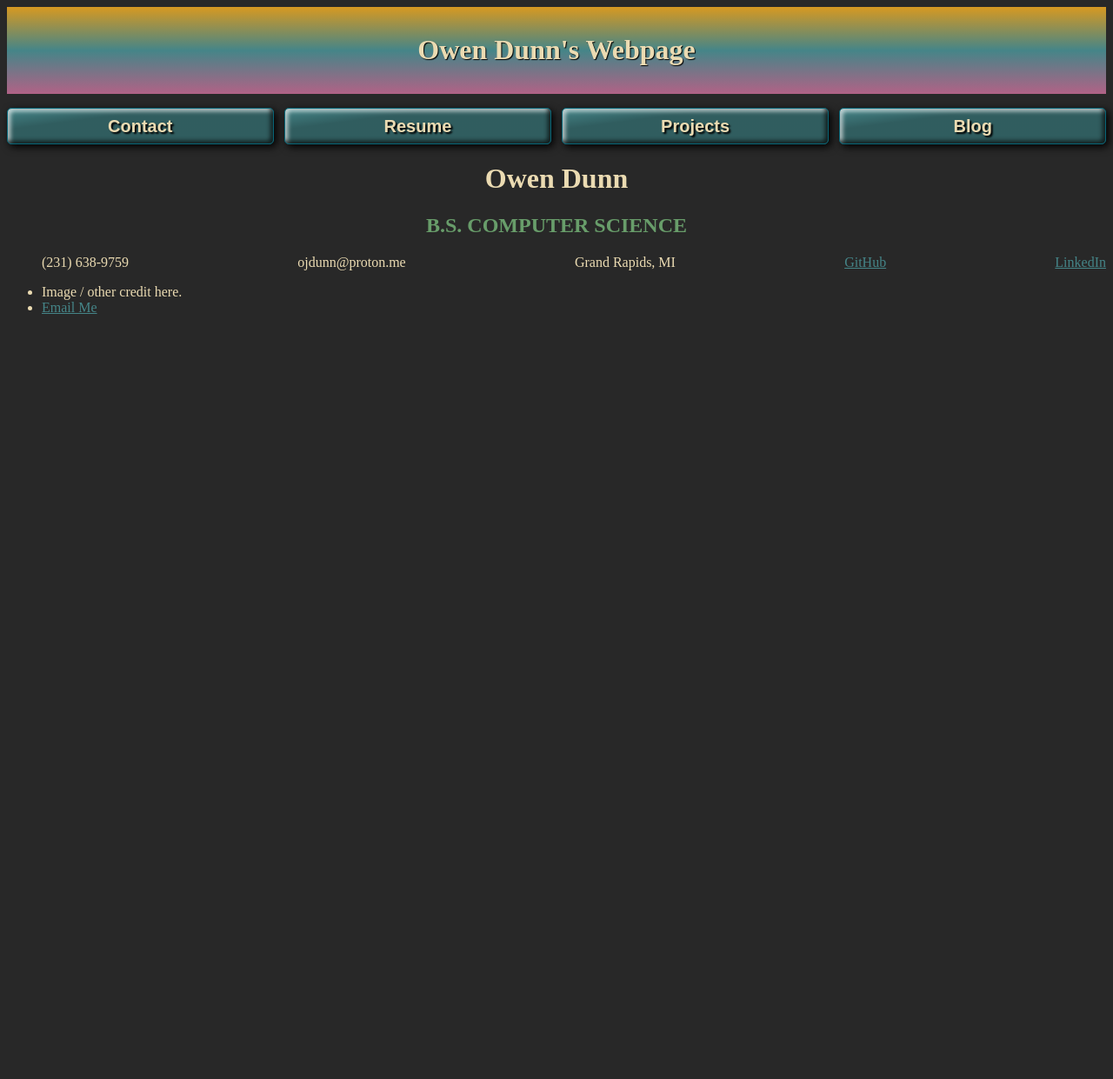
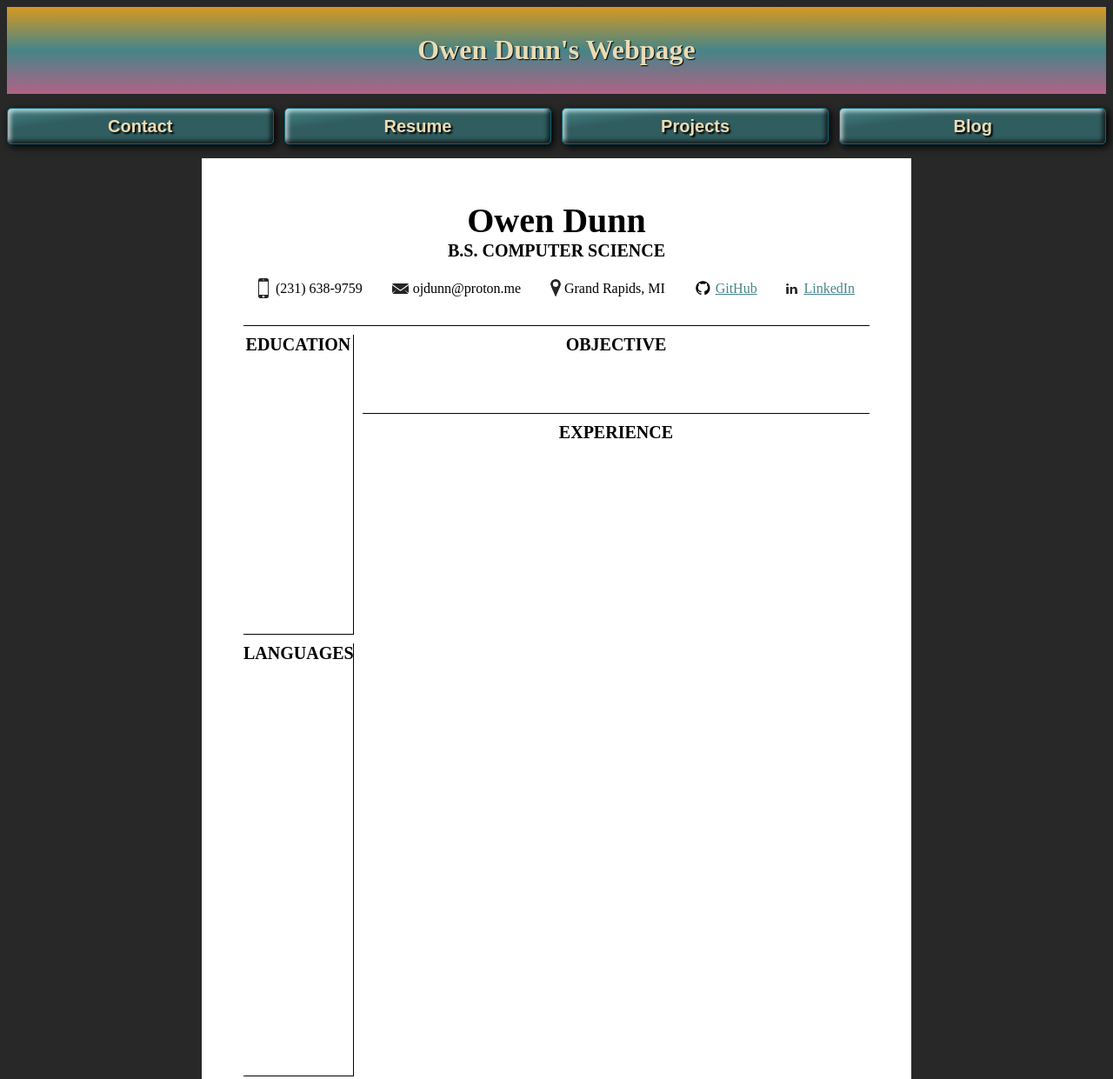
Before and after one commit to ojdunn/ojdunn.github.io, a plain HTML site: page resume.html in a window 1280 px wide. Shown: the top 1241 px of the page at 87% size. Before the commit the page ends 800 px from the top, so only its background shows below. Drawn offline with Linux system fonts and the light colour scheme.

Commit message:
resume page basic layout set up; media icons used by resume added

```diff
--- a/resume.html
+++ b/resume.html
@@ -28,7 +28,8 @@
         <!-- <sidebar></sidebar> -->
 
         <!-- Resume -->
-        <main class='resume'>
+        <div class='resume'>
+            <section class='resume-p1'>
                 <div class='resume-header'>
                     <h1>Owen Dunn</h1>
                     <h2>B.S. COMPUTER SCIENCE</h2>
@@ -51,22 +52,37 @@
                     </ul>
                 </div>
                 <div class='resume-education'>
+                    <h2>EDUCATION</h2>
                 </div>
                 <div class='resume-objective'>
+                    <h2>OBJECTIVE</h2>
                 </div>
                 <div class='resume-experience'>
+                    <h2>EXPERIENCE</h2>
                 </div>
                 <div class='resume-languages'>
+                    <h2>LANGUAGES</h2>
+                </div>
+            </section>
+
+            <section class='resume-p2'>
+                <div class='resume-experience2'>
+                    <h3>BUSINESS WEBSITE WORDPRESS </h3>
                 </div>
                 <div class='resume-software'>
+                    <h2>SOFTWARE</h2>
                 </div>
                 <div class='resume-skills'>
+                    <h2>SKILLS</h2>
                 </div>
                 <div class='resume-references'>
+                    <h2>REFERENCES</h2>
                 </div>
                 <div class='resume-interests'>
+                    <h2>INTERESTS</h2>
                 </div>
-        </main>
+            </section>
+        </div>
         <!-- End Resume -->
 
         <footer>
--- a/style.css
+++ b/style.css
@@ -171,46 +171,174 @@ nav li a:active {
 
 /* || Resume */
 .resume {
+    /* display: grid; */
+    /* grid-template-columns: repeat(16, minmax(0, 1fr)); */
+    /* grid-template-rows: repeat(21, minmax(0, 1fr)); */
+    /* gap: 10px; */
+    background: white;
+    color: black;
+    /* ANCI Letter sized */
+    /* width: 8.5in; */
+    /* height: 11in; */
+    /* margin: 0.5in 0.5in; */
+    /* margin: 0; */
+    /* padding: 0; */
+    /* align-items: center; */
+    /* ANCI Letter sized (2 pages) */
+    width: 8.5in;
+    /* height: 22in; */
+    margin: 0 auto;  /* center resume in viewport */
+}
+
+section {
+    /* margin: 0 auto; */
+    /* margin: 0.5in 0.5in; */
+}
+
+.resume-p1,
+.resume-p2 {
+    display: grid;
+    grid-template-columns: repeat(16, minmax(0, 1fr));
+    grid-template-rows: repeat(21, minmax(0, 1fr));
+    gap: 10px;  /* Might make borders ugly */
+    /* ANCI Letter sized */
+    /* width: 8.5in; */
+    height: 11in;
+    margin: 0in 0.5in;
+    /* margin-top: 0.5in; */
+    margin-bottom: 0.5in;  /* Must put top margin here? conflict with nav? */
+}
+
+.resume-p1 {
+    /* margin-bottom: 10px; */
+}
+
+.resume-p2 {
+    margin-bottom: 0.5in;
+}
+
+.resume h1,
+.resume h2 {
+    margin: 0 0;
+    color: black;
+}
+
+.resume h1 {
+    font-size: 40px;
+    padding: 0;
+}
+
+.resume h2 {
+    font-size: 20px;
 }
 
 .resume ul {
     /* float: right; */
     display: flex;
     /* padding-left: 2rem; */
+    padding-left: 0;
     list-style-type: none;
     /* Flexbox */
-    justify-content: space-between;
+    justify-content: space-around;
 }
 
 .resume li {
-    /* padding-left: 2rem; */
-    background-image: url('./media/phone.ico');
-    background-position: 0 0;
-    /* background-size: 1.6rem 1.6rem; */
+    padding-left: 1.25rem;
+    background-position: 0 50%;
     background-repeat: no-repeat;
+    line-height: 2;
 }
 
-/* .resume li:nth-child(1) { */
-/*     /1* list-style-image: url('./media/phone.ico'); *1/ */
-/*     background-image: url('./media/phone.ico'); */
-/*     background-position: 0 0; */
-/*     background-size: 1.6rem 1.6rem; */
-/*     background-repeat: no-repeat; */
+.resume li:nth-child(1) {
+    background-image: url('./media/phone.ico');
+}
 
-/* } */
+.resume li:nth-child(2) {
+    padding-left: 1.5rem;
+    background-image: url('./media/mail.ico');
+}
 
-/* .resume li:nth-child(2) { */
-/*     list-style-image: url('./media/mail.ico'); */
-/* } */
+.resume li:nth-child(3) {
+    padding-left: 1rem;
+    background-image: url('./media/location.ico');
+}
 
-/* .resume li:nth-child(3) { */
-/*     list-style-image: url('./media/location.ico'); */
-/* } */
+.resume li:nth-child(4) {
+    padding-left: 1.5rem;
+    background-image: url('./media/github.ico');
+}
 
-/* .resume li:nth-child(4) { */
-/*     list-style-image: url('./media/github.ico'); */
-/* } */
+.resume li:nth-child(5) {
+    background-image: url('./media/linkedin.ico');
+}
 
-/* .resume li:nth-child(5) { */
-/*     list-style-image: url('./media/linkedin.ico'); */
-/* } */
+.resume-header {
+    grid-column: 1 / 17;
+    grid-row: 1 / 5;
+    margin-top: 0.5in;  /* Must put top margin here? conflict with nav? */
+    border-bottom: solid 1px black;
+}
+
+.resume-education {
+    grid-column: 1 / 4;
+    grid-row: 5 / 12;
+    /* border: 1px solid black; */
+    border-right: 1px solid black;
+    border-bottom: solid 1px black;
+}
+
+.resume-objective {
+    grid-column: 4 / 17;
+    grid-row: 5 / 7;
+    /* border: 1px solid black; */
+    border-bottom: solid 1px black;
+}
+
+.resume-experience {
+    grid-column: 4 / 17;
+    grid-row: 7 / 22;
+    /* border: 1px solid black; */
+}
+
+.resume-languages {
+    grid-column: 1 / 4;
+    grid-row: 12 / 22;
+    /* border: 1px solid black; */
+    border-right: 1px solid black;
+    border-bottom: solid 1px black;
+}
+
+/* Resume page 2 */
+.resume-experience2 {
+    grid-column: 4 / 17;
+    grid-row: 1 / 13;
+    /* border: 1px solid black; */
+}
+
+.resume-software {
+    grid-column: 1 / 4;
+    grid-row: 1 / 7;
+    /* border: 1px solid black; */
+    border-right: 1px solid black;
+    border-bottom: 1px solid black;
+}
+.resume-skills {
+    grid-column: 1 / 4;
+    grid-row: 7 / 15;
+    /* border: 1px solid black; */
+    border-right: 1px solid black;
+    border-bottom: 1px solid black;
+}
+.resume-interests {
+    grid-column: 1 / 4;
+    grid-row: 15 / 22;
+    /* border: 1px solid black; */
+    border-right: 1px solid black;
+    border-bottom: 1px solid black;
+}
+.resume-references {
+    grid-column: 4 / 17;
+    grid-row: 12 / 22;
+    border-top: 1px solid black;
+    /* border: 1px solid black; */
+}
```
Also changed, not shown: media/github.ico (added), media/linkedin.ico (added), media/location.ico (added), media/mail.ico (added), media/phone.ico (added). Lines whose indentation alone changed are shown as unchanged.
